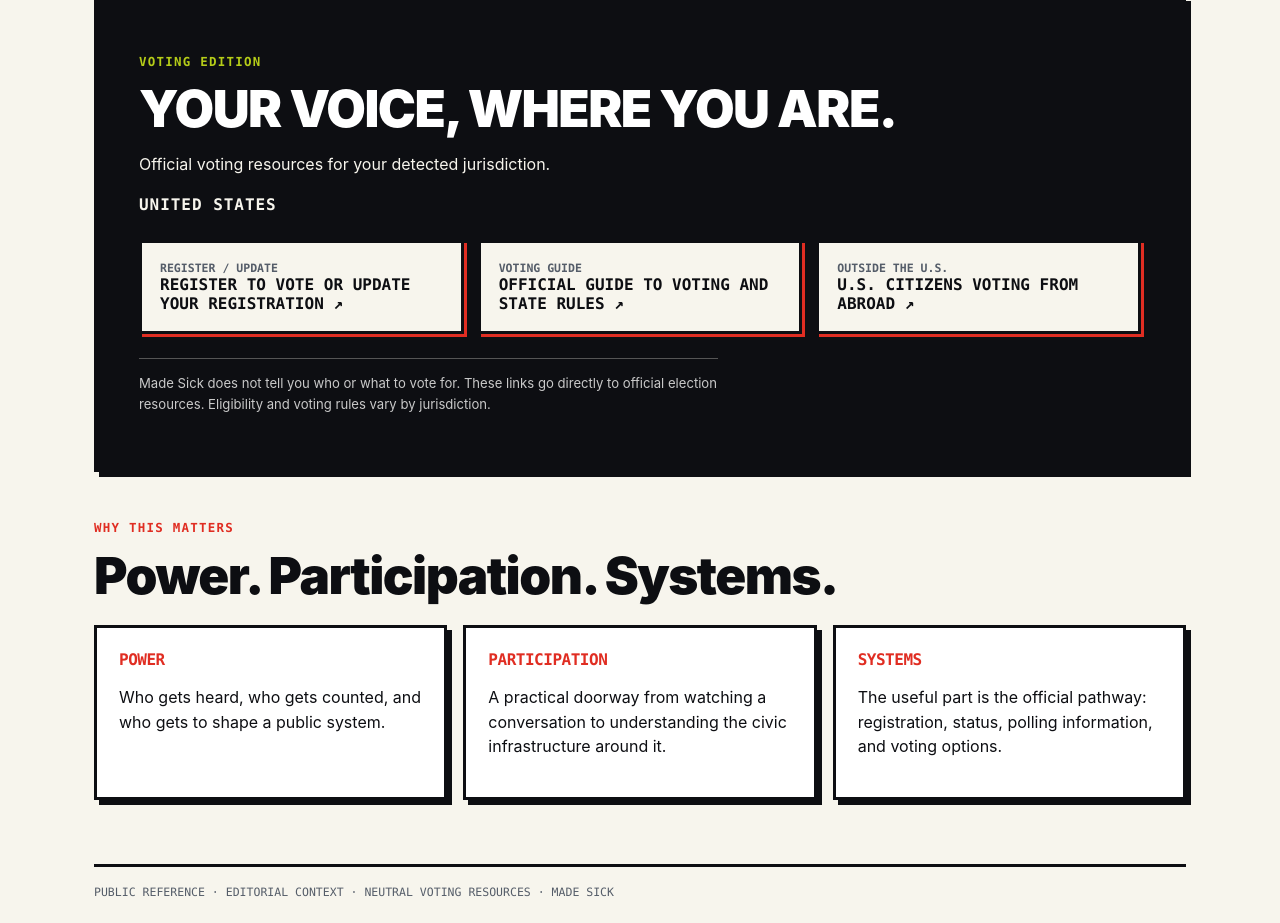
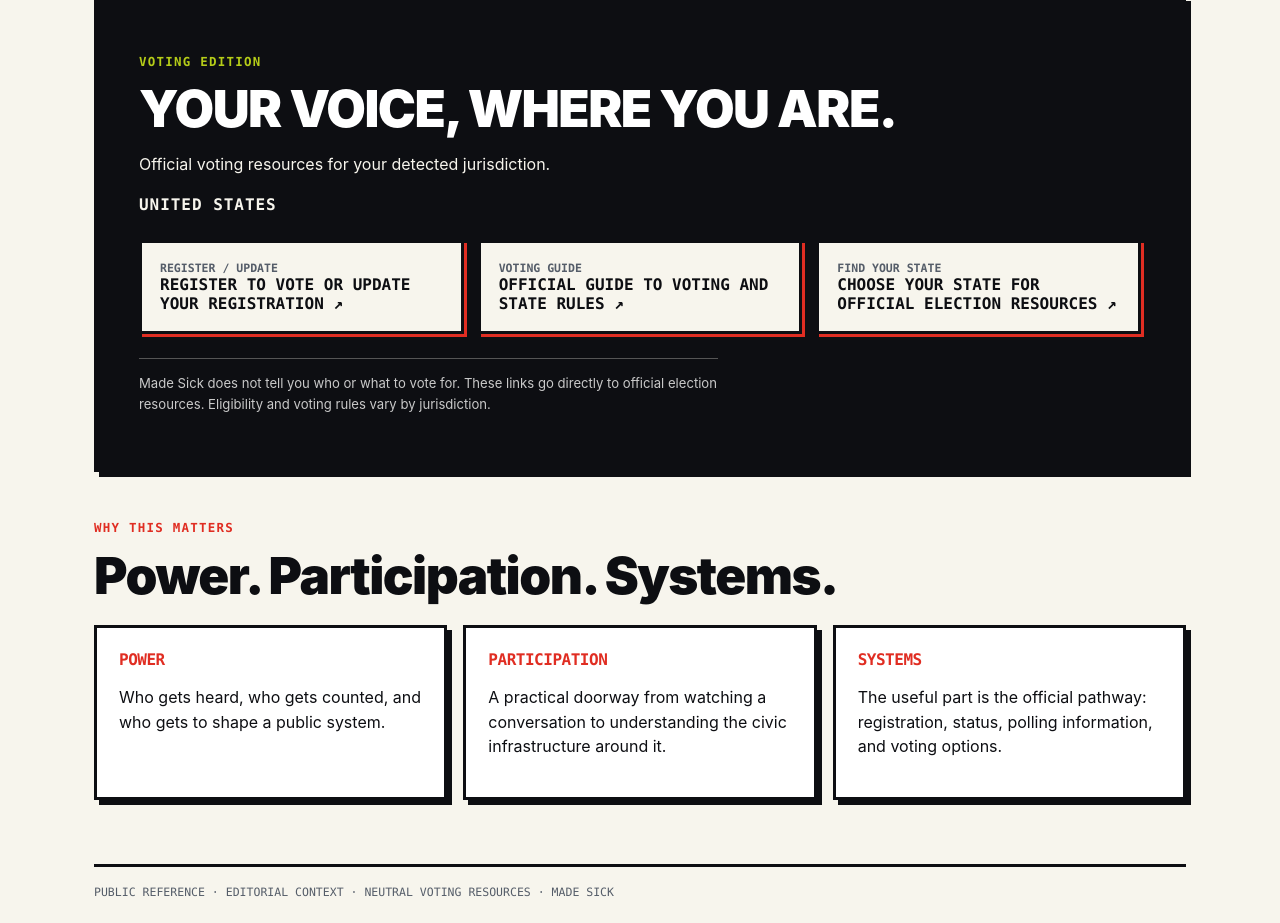
Before and after one commit to ibloud/made-sick, a plain HTML site: page voting-edition.html in a window 1280 px wide. Shown: the part 1329-2252 px from the top of the page. Drawn offline with Linux system fonts and the light colour scheme.

Commit message:
Fix voting resource detection fallback and clarify eligibility behavior

```diff
--- a/voting-edition.html
+++ b/voting-edition.html
@@ -78,12 +78,14 @@
       const regionFromLocale = (locale.match(/[-_]([A-Z]{2})$/i) || [])[1]?.toUpperCase() || '';
       const timezone = Intl.DateTimeFormat().resolvedOptions().timeZone || '';
 
-      // Browser locale is used only to choose a jurisdiction-level official resource set.
-      // We never infer individual voter eligibility, store location, or ask for an address.
-      const region = regionFromLocale || ({
+      // Use browser locale first. If the browser only reports a language (for example
+      // "en"), use timezone as a jurisdiction-level fallback. We do not infer personal
+      // eligibility, collect an address, or store location data.
+      const timezoneRegion = {
         'America/Toronto':'CA','America/Vancouver':'CA','America/Edmonton':'CA','America/Winnipeg':'CA','America/Halifax':'CA','America/St_Johns':'CA',
         'Europe/London':'GB'
-      }[timezone] || '');
+      }[timezone];
+      const region = regionFromLocale || timezoneRegion || (timezone.startsWith('America/') ? 'US' : '');
 
       const resourceSets = {
         US: {
@@ -91,7 +93,7 @@
           links: [
             ['Register / update', 'Register to vote or update your registration', 'https://vote.gov/register'],
             ['Voting guide', 'Official guide to voting and state rules', 'https://vote.gov/guide-to-voting'],
-            ['Outside the U.S.', 'U.S. citizens voting from abroad', 'https://vote.gov/voting-outside-of-us']
+            ['Find your state', 'Choose your state for official election resources', 'https://vote.gov/']
           ]
         },
         CA: {
@@ -113,7 +115,7 @@
       };
 
       const set = resourceSets[region];
-      if (!set) return; // No verified voting pathway for the detected jurisdiction: omit section entirely.
+      if (!set) return; // No supported voting jurisdiction detected: omit the section entirely.
 
       jurisdiction.textContent = set.name;
       resources.replaceChildren(...set.links.map(([label, description, href]) => {
```
